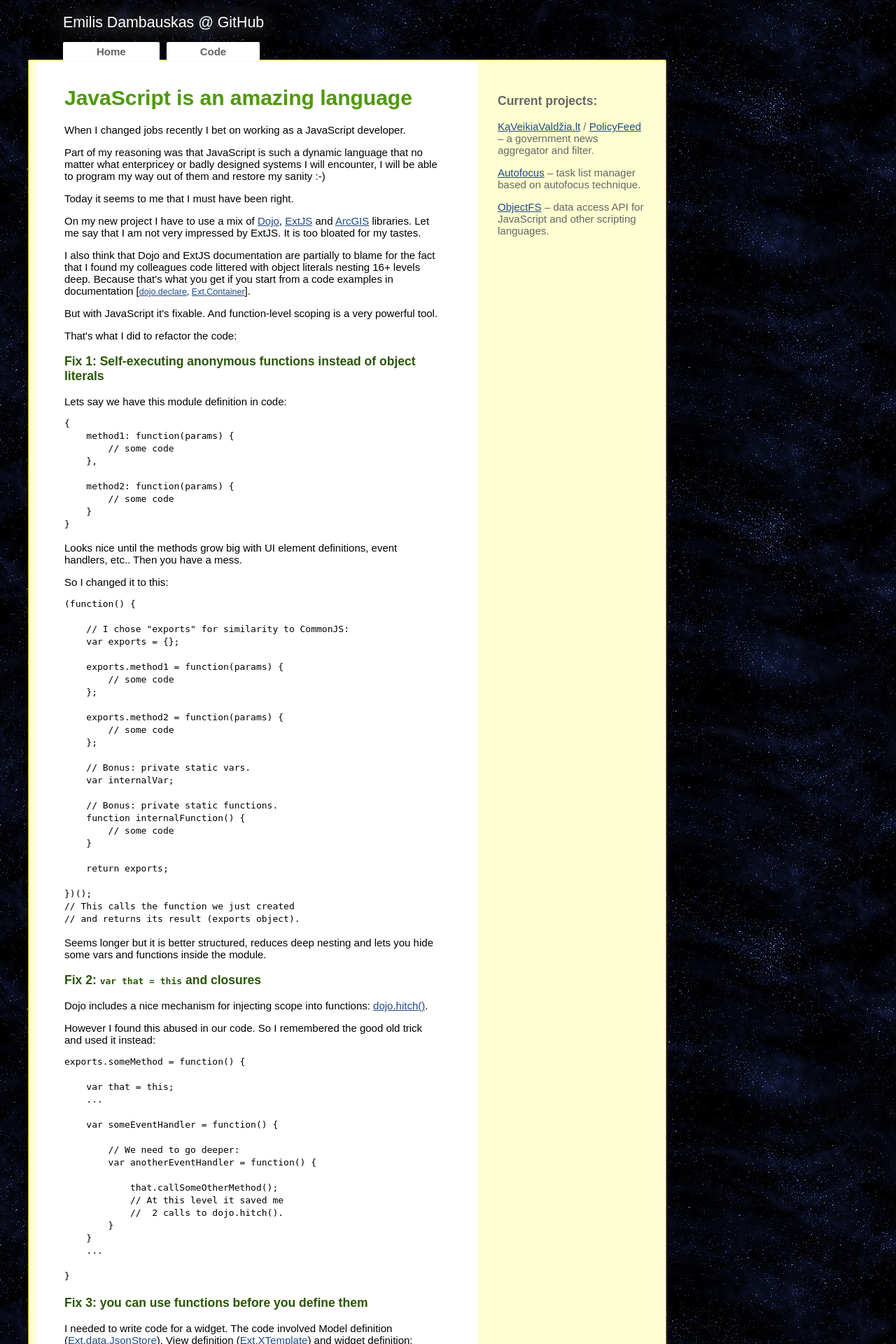
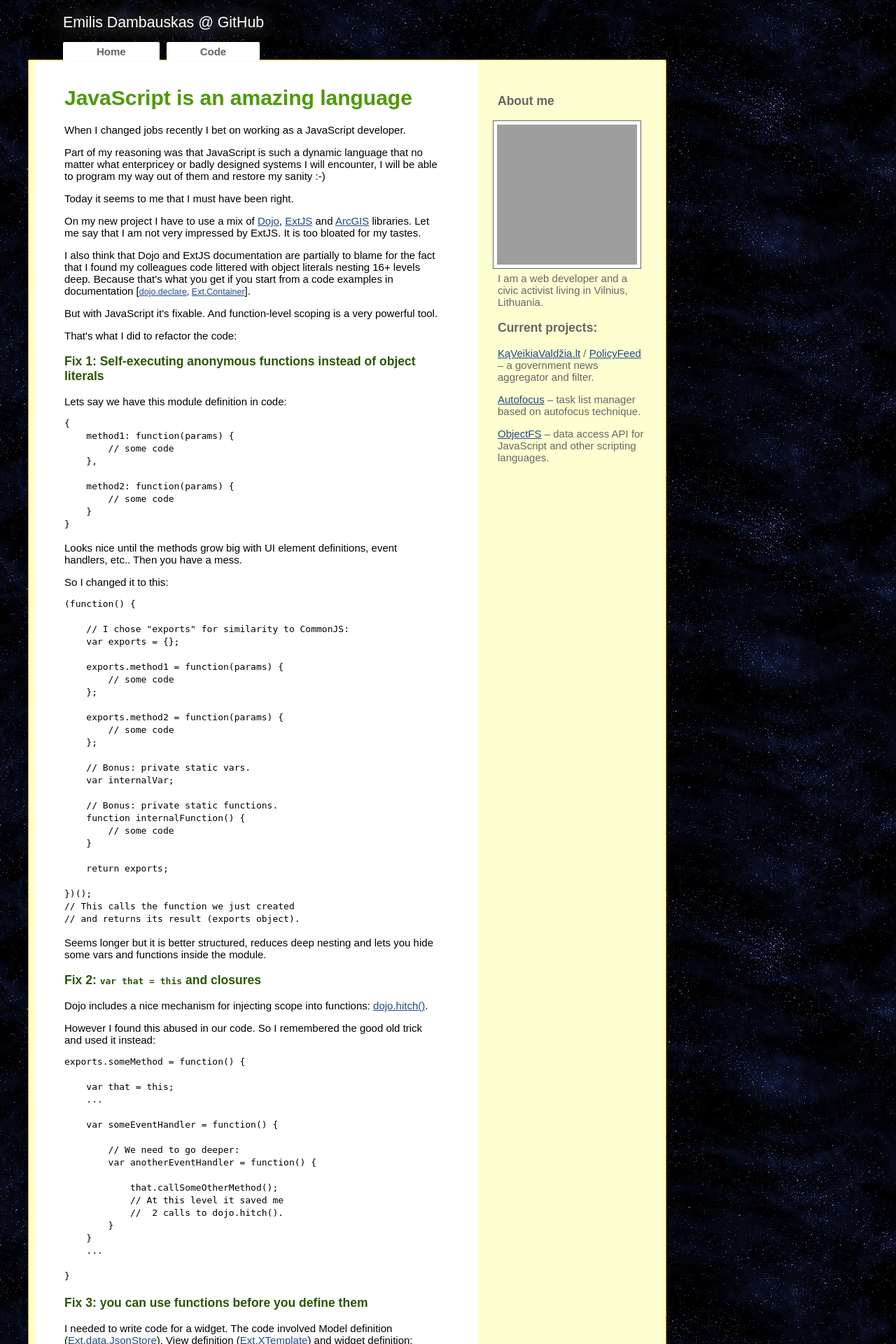
Before and after one commit to emilis/emilis.github.com, a Jekyll site: the page built from index.html, in a window 1280 px wide. Shown: the top 1920 px of the page at 70% size. Built offline with Jekyll 4.4.1, drawn with Linux system fonts in a browser that asks for light colours; a style sheet for code colours, icons or effects is not loaded; grey boxes are pictures that could not be loaded.

Commit message:
Added some about me to the side of pages.

```diff
--- a/_layouts/master.html
+++ b/_layouts/master.html
@@ -21,6 +21,9 @@
                 {{ content }}
             </div>
             <div id="side">
+                <h3>About me</h3>
+                <p><img src="http://gravatar.com/avatar/14d8b7ab20d6534c61003d0eefa7c7e1.jpg" title="Emilis Dambauskas" align="right">
+                    I am a web developer and a civic activist living in Vilnius, Lithuania.</p>
                 <h3>Current projects:</h3>
                 <p><a href="http://kaveikiavaldzia.lt/">KąVeikiaValdžia.lt</a> / <a href="http://github.com/emilis/policyfeed">PolicyFeed</a> &ndash; a government news aggregator and filter.</p>
                 <p><a href="http://github.com/emilis/autofocus">Autofocus</a> &ndash; task list manager based on autofocus technique.</p>
--- a/files/style.css
+++ b/files/style.css
@@ -133,6 +133,13 @@ code {
         #side > h3 {
         }
 
+        #side img {
+            border: 1px solid #666;
+            padding: 5px;
+            background-color: white;
+            margin: 0 5px 5px;
+        }
+
     #footer {
         clear: both;
         padding: 10px;
```
